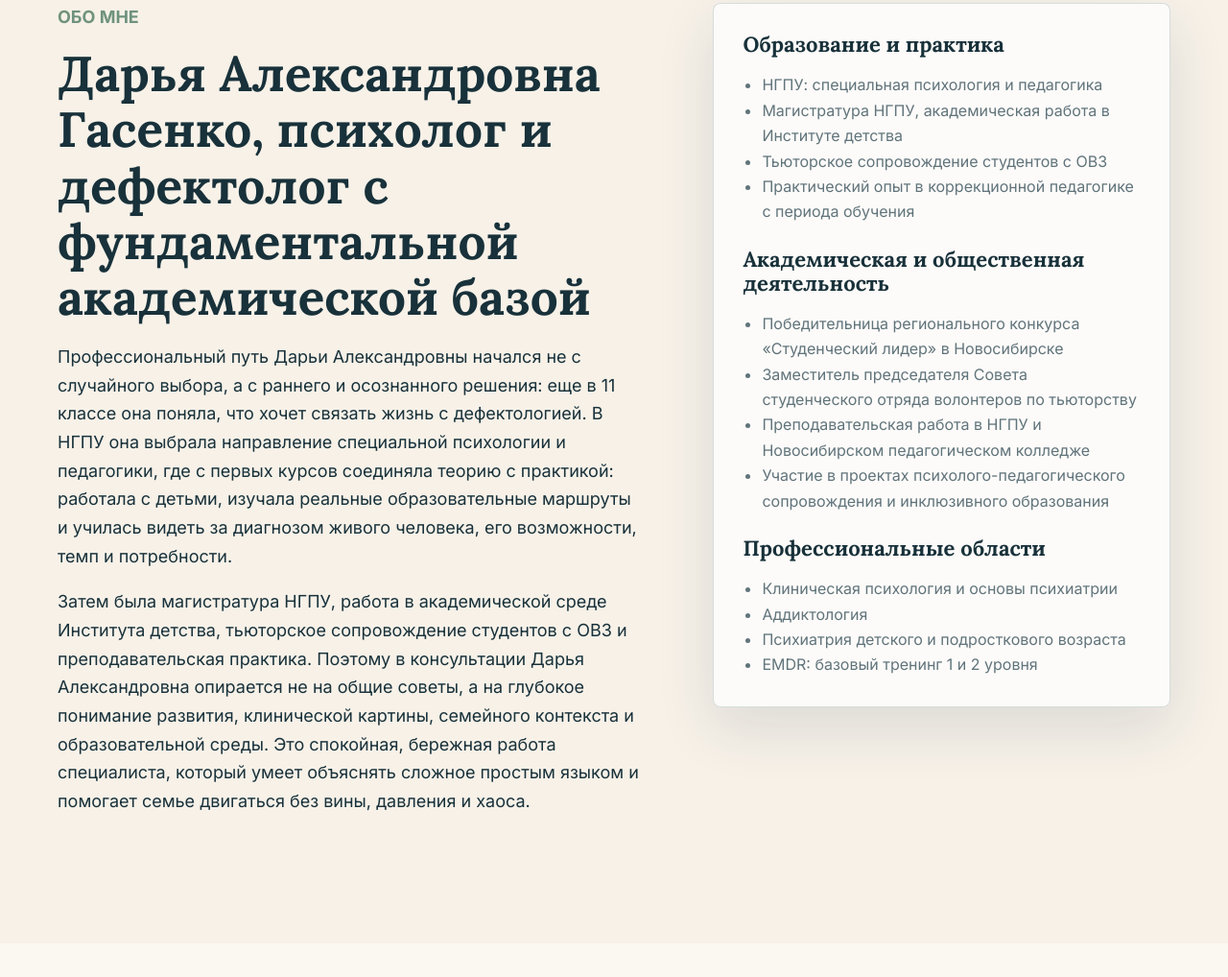
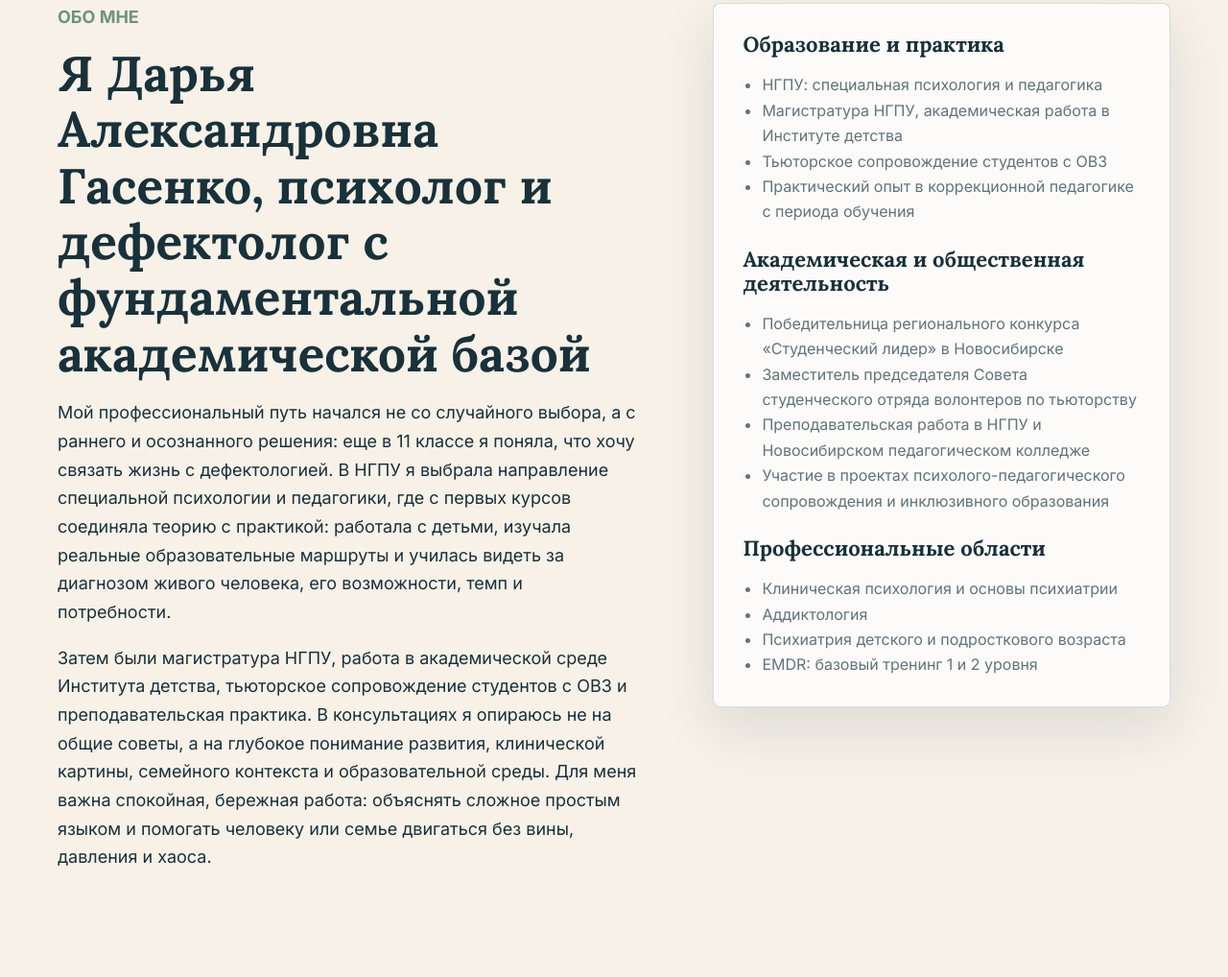
Before and after one commit to Lomakinn/daria-gasenko-psychologist, a plain HTML site: page index.html in a window 1280 px wide. Shown: the part 2002-3020 px from the top of the page at 96% size. Drawn offline with Linux system fonts and the light colour scheme.

Commit message:
Update about copy and align blog CTAs

```diff
--- a/index.html
+++ b/index.html
@@ -112,19 +112,18 @@
         <div class="container about-layout">
           <div>
             <p class="eyebrow">Обо мне</p>
-            <h2 id="about-title">Дарья Александровна Гасенко, психолог и дефектолог с фундаментальной академической базой</h2>
+            <h2 id="about-title">Я Дарья Александровна Гасенко, психолог и дефектолог с фундаментальной академической базой</h2>
             <p>
-              Профессиональный путь Дарьи Александровны начался не с случайного выбора, а с раннего и осознанного решения:
-              еще в 11 классе она поняла, что хочет связать жизнь с дефектологией. В НГПУ она выбрала направление специальной
-              психологии и педагогики, где с первых курсов соединяла теорию с практикой: работала с детьми, изучала реальные
-              образовательные маршруты и училась видеть за диагнозом живого человека, его возможности, темп и потребности.
+              Мой профессиональный путь начался не со случайного выбора, а с раннего и осознанного решения: еще в 11 классе
+              я поняла, что хочу связать жизнь с дефектологией. В НГПУ я выбрала направление специальной психологии и педагогики,
+              где с первых курсов соединяла теорию с практикой: работала с детьми, изучала реальные образовательные маршруты
+              и училась видеть за диагнозом живого человека, его возможности, темп и потребности.
             </p>
             <p>
-              Затем была магистратура НГПУ, работа в академической среде Института детства, тьюторское сопровождение студентов
-              с ОВЗ и преподавательская практика. Поэтому в консультации Дарья Александровна опирается не на общие советы, а
-              на глубокое понимание развития, клинической картины, семейного контекста и образовательной среды. Это спокойная,
-              бережная работа специалиста, который умеет объяснять сложное простым языком и помогает семье двигаться без вины,
-              давления и хаоса.
+              Затем были магистратура НГПУ, работа в академической среде Института детства, тьюторское сопровождение студентов
+              с ОВЗ и преподавательская практика. В консультациях я опираюсь не на общие советы, а на глубокое понимание развития,
+              клинической картины, семейного контекста и образовательной среды. Для меня важна спокойная, бережная работа:
+              объяснять сложное простым языком и помогать человеку или семье двигаться без вины, давления и хаоса.
             </p>
           </div>
           <aside class="credentials" aria-label="Квалификация и безопасность">
--- a/styles.css
+++ b/styles.css
@@ -340,7 +340,8 @@ h3 {
 
 .issue-card,
 .blog-card {
-  display: block;
+  display: flex;
+  flex-direction: column;
   min-height: 100%;
   color: inherit;
   text-decoration: none;
@@ -359,7 +360,8 @@ h3 {
 
 .blog-card .read-more {
   display: inline-block;
-  margin-top: 12px;
+  margin-top: auto;
+  padding-top: 18px;
   color: var(--terracotta-dark);
   font-weight: 800;
 }
```
